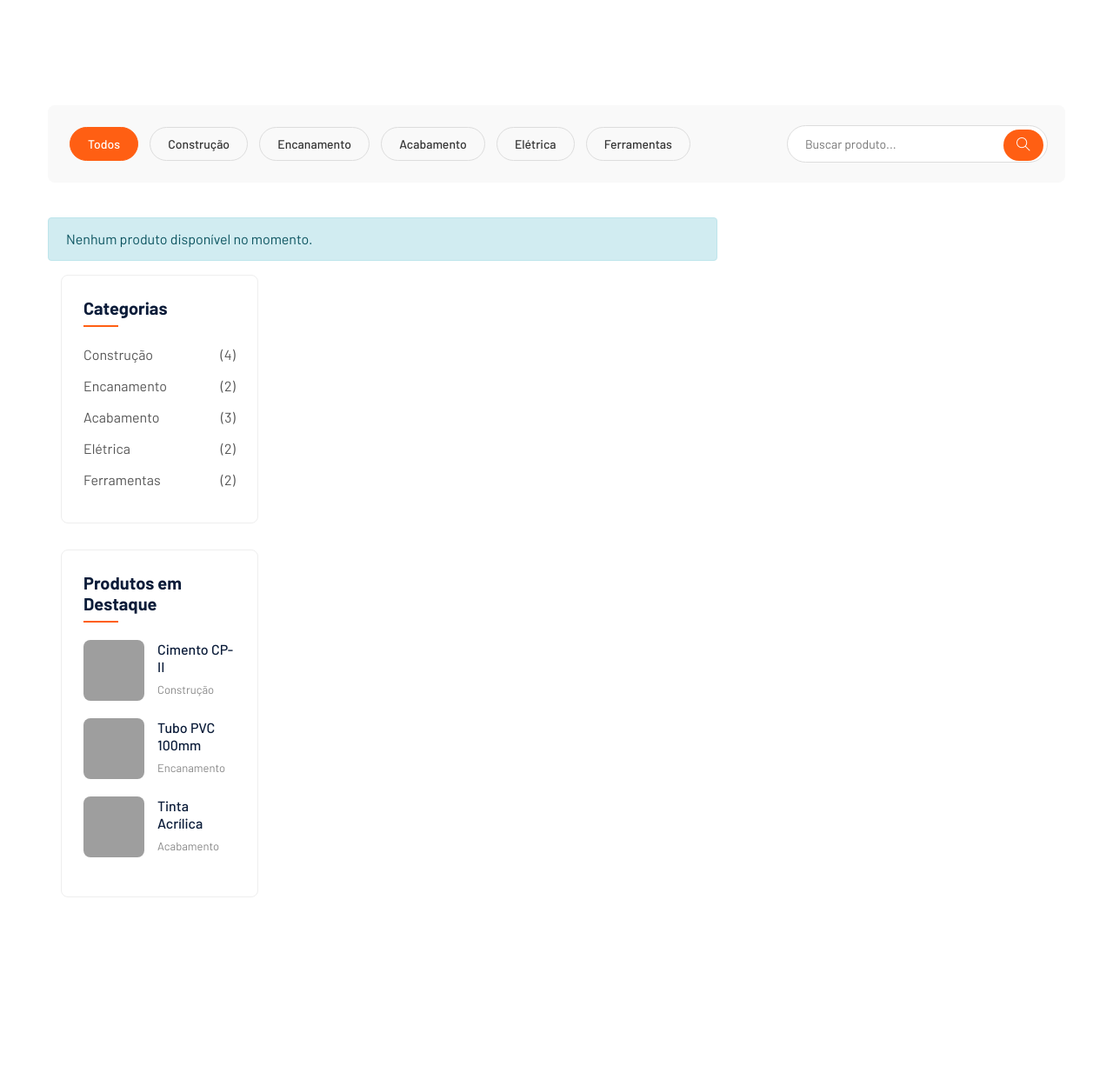
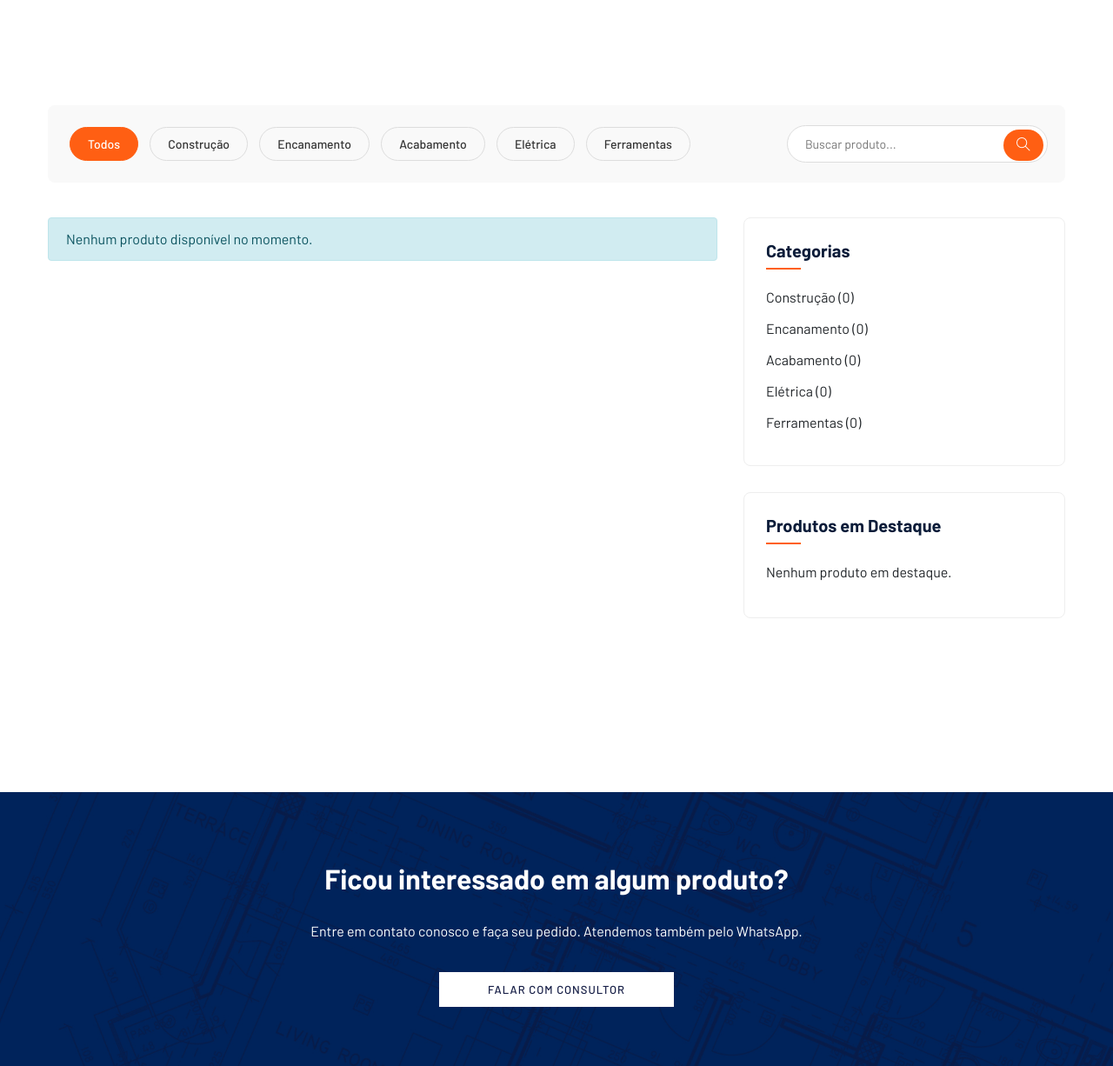
Before and after one commit to matheusf21/TCC-GC, an ASP.NET Core app: page /Home/Products in a window 1280 px wide. Shown: the part 651-1877 px from the top of the page at 87% size. Run offline with ASP.NET Core 8, Linux system fonts and the light colour scheme; data that the repository does not hold is empty; some libraries are stand-ins or nearby versions; grey boxes are pictures that could not be loaded.

Commit message:
adiciona cards dinâmicos com preços, filtros e destaques na página pública de produtos

```diff
--- a/GabrielConstrucaoMVC/Program.cs
+++ b/GabrielConstrucaoMVC/Program.cs
@@ -1,8 +1,13 @@
 using GabrielConstrucaoMVC.Data;
 using Microsoft.EntityFrameworkCore;
 using GabrielConstrucaoMVC.Models;
+using System.Globalization;
 
 var builder = WebApplication.CreateBuilder(args);
+var culturaBrasileira = new CultureInfo("pt-BR");
+
+CultureInfo.DefaultThreadCurrentCulture = culturaBrasileira;
+CultureInfo.DefaultThreadCurrentUICulture = culturaBrasileira;
 builder.Services.AddSession();
 builder.Services.AddDbContext<AppDbContext>(options =>
     options.UseMySql(
--- a/GabrielConstrucaoMVC/Views/Home/products.cshtml
+++ b/GabrielConstrucaoMVC/Views/Home/products.cshtml
@@ -270,6 +346,13 @@
                                     <div class="single-produto-card mb-30">
 
                                         <div class="produto-img">
+                                            @if (produto.MaisVendido)
+                                            {
+                                                <span class="selo-mais-vendido">
+                                                    Mais vendido
+                                                </span>
+                                            }
+
                                             @if (!string.IsNullOrEmpty(produto.NomeImagem))
                                             {
                                                 <img src="/uploads/produtos/@produto.NomeImagem" alt="@produto" />
@@ -290,6 +373,11 @@
                                             </span>
 
                                             <h4>@produto.Nome</h4>
+
+                                            <div class="produto-preco">
+                                                @produto.Preco.ToString("C2")
+                                                <span>/ @produto.UnidadeMedida</span>
+                                            </div>
 
                                             <p>@produto.Descricao</p>
 
@@ -316,52 +404,85 @@
                         }
 
                     </div>
+                </div>
 
                 <!-- Sidebar direita -->
                 <div class="col-lg-4">
                     <div class="sidebar-widget">
                         <h4>Categorias</h4>
                         <ul class="list cat-list">
-            <li><a href="#" data-filter-cat="construcao">Construção <span>(4)</span></a></li>
-            <li><a href="#" data-filter-cat="encanamento">Encanamento <span>(2)</span></a></li>
-            <li><a href="#" data-filter-cat="acabamento">Acabamento <span>(3)</span></a></li>
-            <li><a href="#" data-filter-cat="eletrica">Elétrica <span>(2)</span></a></li>
-            <li><a href="#" data-filter-cat="ferramentas">Ferramentas <span>(2)</span></a></li>
+                            <li>
+                                Construção
+                                <span>(@(Model.Count(p => p.Categoria == "Construção")))</span>
+                            </a>
+                        </li>
+
+                        <li>
+                            Encanamento
+                            <span>(@(Model.Count(p => p.Categoria == "Encanamento")))</span>
+                        </a>
+                    </li>
+
+                    <li>
+                        Acabamento
+                        <span>(@(Model.Count(p => p.Categoria == "Acabamento")))</span>
+                    </a>
+                </li>
+
+                <li>
+                    Elétrica
+                    <span>(@(Model.Count(p => p.Categoria == "Elétrica")))</span>
+                </a>
+            </li>
+
+            <li>
+                Ferramentas
+                <span>(@(Model.Count(p => p.Categoria == "Ferramentas")))</span>
+            </a>
+        </li>
     </ul>
 </div>
 
 <div class="sidebar-widget">
     <h4>Produtos em Destaque</h4>
 
+    @{
+        var produtosDestaque = Model
+            .Where(produto => produto.MaisVendido)
+            .Take(3)
+            .ToList();
+    }
+
+    @if (produtosDestaque.Any())
+    {
+        @foreach (var produto in produtosDestaque)
+        {
             <div class="recent-product-item">
+
                 <div class="recent-product-img">
-                <img src="/assets/img/offers/construcaofoto.png" alt="Cimento">
-            </div>
-            <div class="recent-product-info">
-                <h5><a href="/Home/Contact?produto=Cimento">Cimento CP-II</a></h5>
-                <p>Construção</p>
-            </div>
+                    @if (!string.IsNullOrEmpty(produto.NomeImagem))
+                    {
+                        <img src="/uploads/produtos/@produto.NomeImagem" alt="@produto.Nome" />
+
+                    }
+                    else
+                    {
+                        <span>Sem imagem</span>
+                    }
                 </div>
 
-        <div class="recent-product-item">
-            <div class="recent-product-img">
-                <img src="/assets/img/offers/encanamentofoto.png" alt="Tubo PVC">
-            </div>
                 <div class="recent-product-info">
-                <h5><a href="/Home/Contact?produto=TuboPVC">Tubo PVC 100mm</a></h5>
-                <p>Encanamento</p>
-            </div>
+                    <h5>@produto.Nome</h5>
+                    <p>@produto.Categoria</p>
                 </div>
 
-        <div class="recent-product-item">
-            <div class="recent-product-img">
-                <img src="/assets/img/offers/lareacabemntofoto.png" alt="Tinta">
             </div>
-            <div class="recent-product-info">
-                <h5><a href="/Home/Contact?produto=Tinta">Tinta Acrílica</a></h5>
-                <p>Acabamento</p>
-            </div>
-        </div>
+        }
+    }
+    else
+    {
+        <p>Nenhum produto em destaque.</p>
+    }
 </div>
 </div>
 </div>
--- a/GabrielConstrucaoMVC/Views/Produtos/Cadastrar.cshtml
+++ b/GabrielConstrucaoMVC/Views/Produtos/Cadastrar.cshtml
@@ -83,7 +83,8 @@
             <div class="mb-3">
                 <label asp-for="Preco" class="form-label">Preço</label>
 
-                <input asp-for="Preco" class="form-control" type="number" min="0.01" step="0.01" />
+                <input asp-for="Preco" class="form-control" type="text" inputmode="decimal"
+                       placeholder="Exemplo: 29,99" />
 
                 <span asp-validation-for="Preco" class="text-danger"></span>
             </div>
--- a/GabrielConstrucaoMVC/Views/Produtos/Editar.cshtml
+++ b/GabrielConstrucaoMVC/Views/Produtos/Editar.cshtml
@@ -108,8 +108,8 @@
                     Preço
                 </label>
 
-                <input type="number" id="Preco" name="Preco" class="form-control" min="0.01" step="0.01"
-                       value="@Model.Preco.ToString("0.00", System.Globalization.CultureInfo.InvariantCulture)" />
+                <input asp-for="Preco" class="form-control" type="text" inputmode="decimal"
+                       value="@Model.Preco.ToString("0.00", new System.Globalization.CultureInfo("pt-BR"))" />
 
                 <span asp-validation-for="Preco" class="text-danger"></span>
             </div>
```
Also changed, not shown: other parts of GabrielConstrucaoMVC/Views/Home/products.cshtml (+76 -0 lines). Lines whose indentation alone changed are shown as unchanged.
